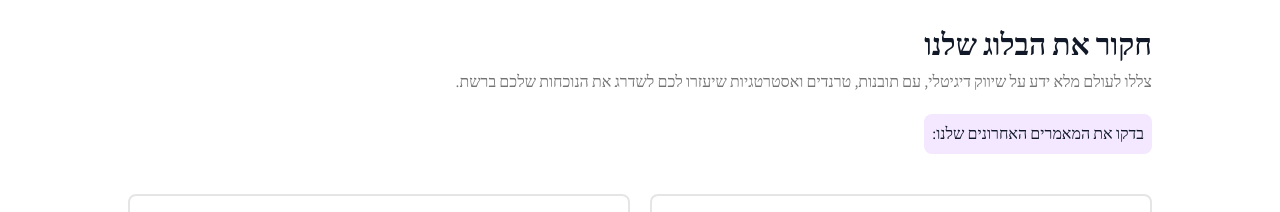
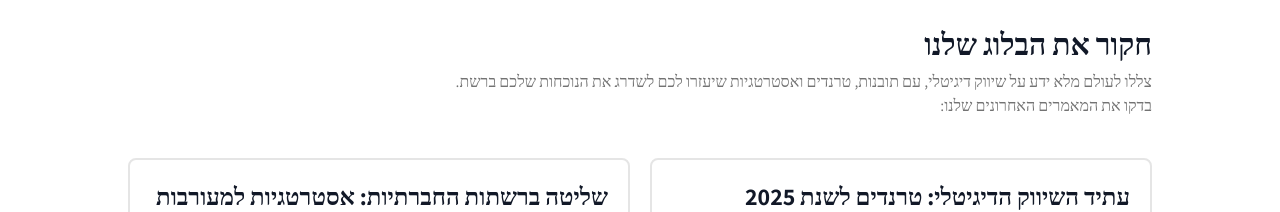
Before and after one commit to OfirKaspi/levelup-bw, a Next.js app: page /blog in a window 1280 px wide. Shown: the part 310-522 px from the top of the page. Built offline with nearby package versions, Linux system fonts and the light colour scheme; no server answers.

Commit message:
buttons and links ui/ux improvements v.2

```diff
--- a/src/components/blog/BlogDesc.tsx
+++ b/src/components/blog/BlogDesc.tsx
@@ -10,9 +10,11 @@ const BlogDesc = ({ data }: BlogDescProps) => {
     <div className="flex flex-col gap-5 py-10 md:max-w-3xl lg:max-w-5xl md:mx-auto">
       <header className="space-y-2">
         <h4 className="font-bold text-2xl lg:text-3xl">{header}</h4>
-        <p className="text-sm lg:text-base text-muted-foreground">{desc}</p>
+        <div className="text-sm lg:text-base text-muted-foreground">
+          <p>{desc}</p>
+          <p>{buttonText}</p>
+        </div>
       </header>
-      <span className="text-sm md:text-base bg-purple-100 p-2 w-fit rounded-lg">{buttonText}</span>
     </div>
   )
 }
```
